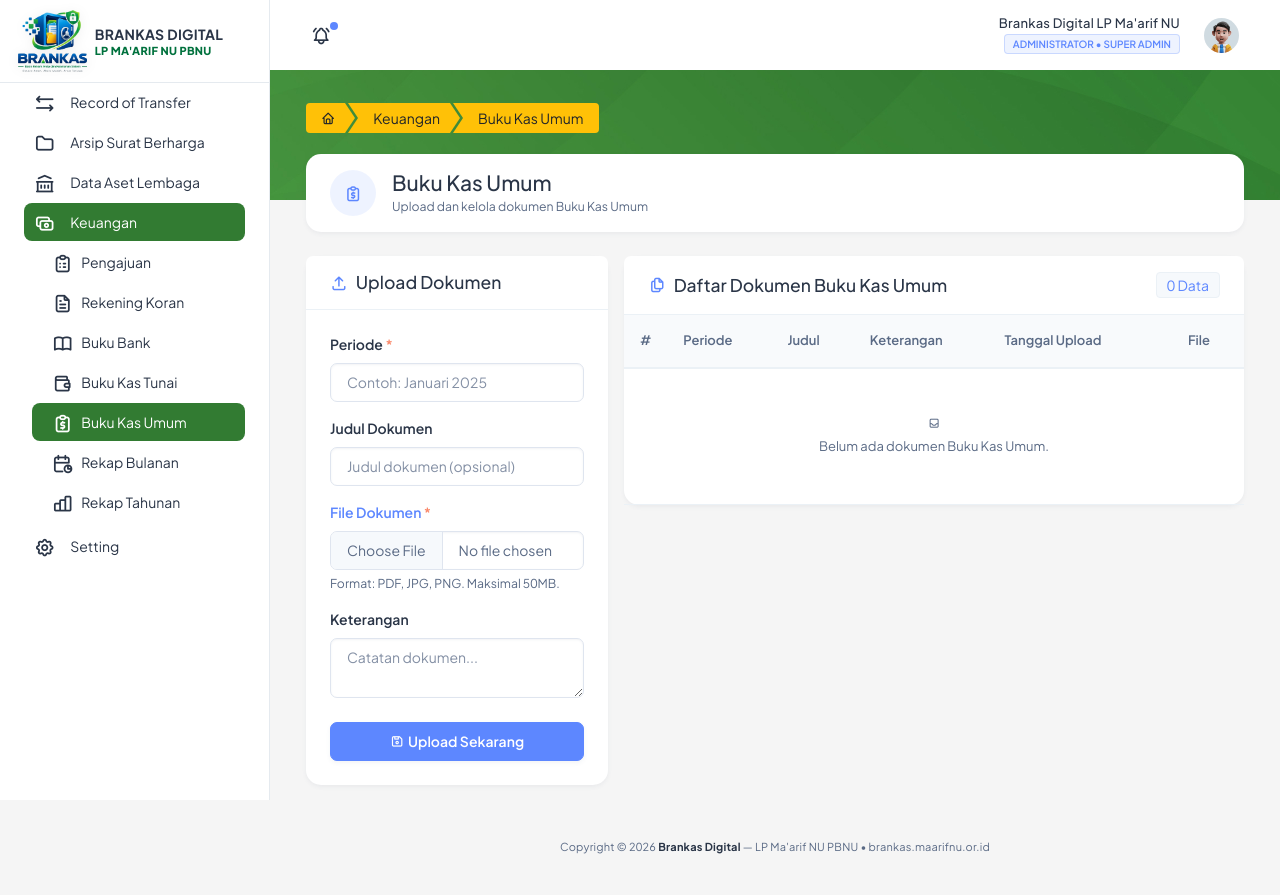
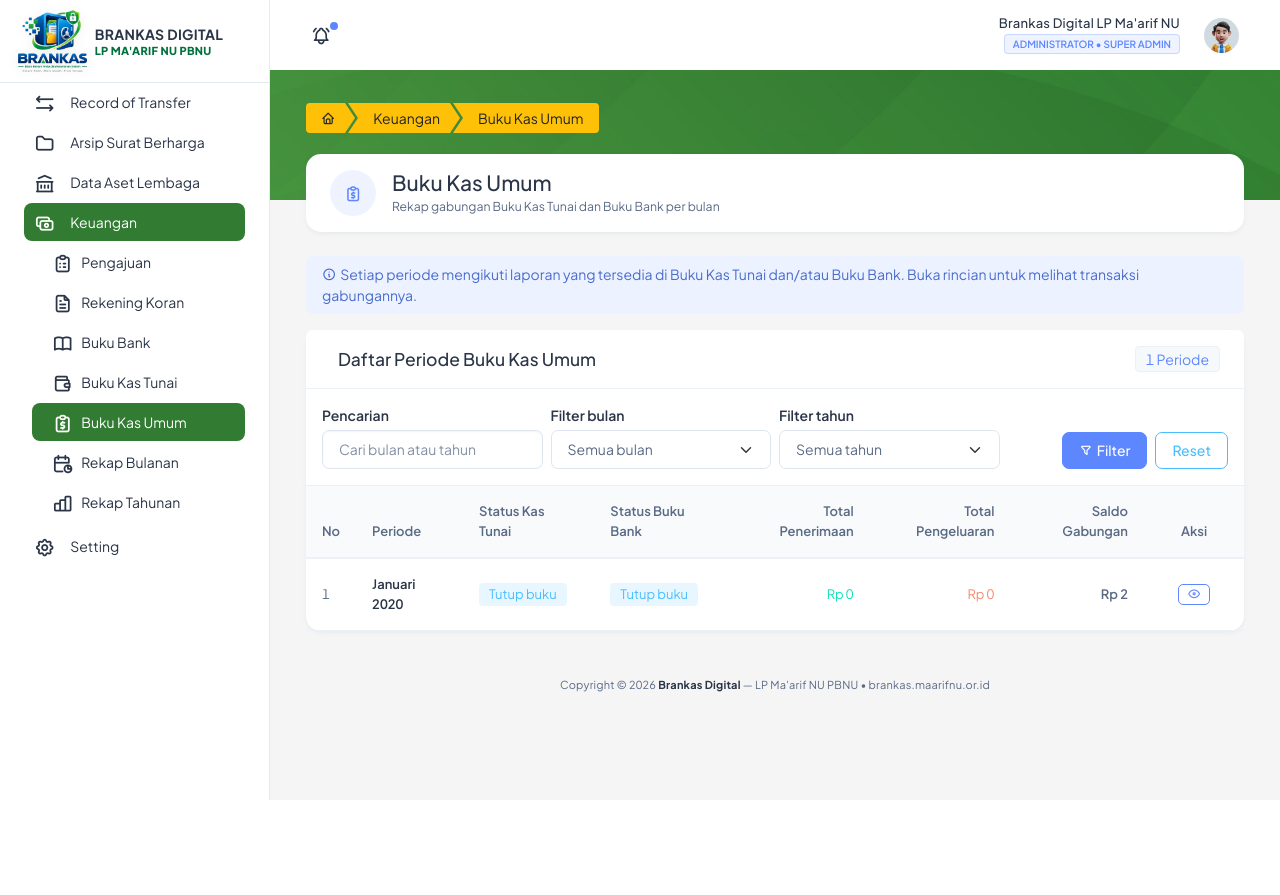
Before and after one commit to devmaarifnu/brankas-digital, a Laravel app: page /keuangan/buku-kas-umum in a window 1280 px wide. After the commit the page ends 800 px from the top, so only its background shows below. Run offline with Laravel 12, Linux system fonts and the light colour scheme; a user stored in the database is signed in; data comes from the database, SQL or seed files in the repository; tables that the repository leaves empty hold one stand-in row (values such as "Sample post"); some libraries are stand-ins or nearby versions.

Commit message:
Add consolidated monthly general cashbook

```diff
--- a/app/Http/Controllers/KeuanganController.php
+++ b/app/Http/Controllers/KeuanganController.php
@@ -912,7 +912,150 @@ class KeuanganController extends Controller {
 
         return back()->with('success', 'Kode akun berhasil dihapus.');
     }
-    public function bukuKasUmum() { return $this->dokumenView('buku_kas_umum', 'Buku Kas Umum', 'keuangan.buku-kas-umum'); }
+    public function bukuKasUmum(Request $request)
+    {
+        $months = [1 => 'Januari', 'Februari', 'Maret', 'April', 'Mei', 'Juni', 'Juli', 'Agustus', 'September', 'Oktober', 'November', 'Desember'];
+        $cashPeriods = KeuanganBukuKasTunai::query()->get(['bulan', 'tahun']);
+        $bankPeriods = KeuanganBukuBank::query()->get(['bulan', 'tahun']);
+        $periods = $cashPeriods->concat($bankPeriods)
+            ->unique(fn ($item) => $item->tahun.'-'.$item->bulan)
+            ->sortByDesc(fn ($item) => $item->tahun * 100 + $item->bulan)
+            ->values();
+        $selectedMonth = $request->query('bulan');
+        $selectedYear = $request->query('tahun');
+        $search = trim((string) $request->query('q', ''));
+        $data = $periods->filter(function ($period) use ($selectedMonth, $selectedYear, $search, $months) {
+            if ($selectedMonth && (int) $period->bulan !== (int) $selectedMonth) return false;
+            if ($selectedYear && (int) $period->tahun !== (int) $selectedYear) return false;
+            if ($search !== '') {
+                $label = mb_strtolower(($months[$period->bulan] ?? $period->bulan).' '.$period->tahun);
+                if (!str_contains($label, mb_strtolower($search))) return false;
+            }
+            return true;
+        })->map(function ($period) {
+            $period->kas_tunai = KeuanganBukuKasTunai::withSum(['transaksi as total_pemasukan' => fn ($query) => $query->where('jenis_transaksi', 'pemasukan')], 'jumlah')
+                ->withSum(['transaksi as total_pengeluaran' => fn ($query) => $query->where('jenis_transaksi', 'pengeluaran')], 'jumlah')
+                ->where('bulan', $period->bulan)->where('tahun', $period->tahun)->first();
+            $period->bank = KeuanganBukuBank::withSum(['transaksi as total_pemasukan' => fn ($query) => $query->where('jenis_transaksi', 'pemasukan')], 'jumlah')
+                ->withSum(['transaksi as total_pengeluaran' => fn ($query) => $query->where('jenis_transaksi', 'pengeluaran')], 'jumlah')
+                ->where('bulan', $period->bulan)->where('tahun', $period->tahun)->first();
+            $period->pemasukan = (float) ($period->kas_tunai->total_pemasukan ?? 0) + (float) ($period->bank->total_pemasukan ?? 0);
+            $period->pengeluaran = (float) ($period->kas_tunai->total_pengeluaran ?? 0) + (float) ($period->bank->total_pengeluaran ?? 0);
+            $period->saldo_awal = (float) ($period->kas_tunai->saldo_awal ?? 0) + (float) ($period->bank->saldo_awal ?? 0);
+            $period->saldo_akhir = $period->saldo_awal + $period->pemasukan - $period->pengeluaran;
+            return $period;
+        })->values();
+        $availableYears = $periods->pluck('tahun')->unique()->sortDesc()->values();
+
+        return view('keuangan.buku-kas-umum', compact('months', 'data', 'availableYears', 'selectedMonth', 'selectedYear', 'search'))
+            ->with('title', 'Buku Kas Umum');
+    }
+
+    public function showBukuKasUmum(Request $request, int $tahun, int $bulan)
+    {
+        abort_unless($bulan >= 1 && $bulan <= 12 && $tahun >= 2000 && $tahun <= 2100, 404);
+        $months = [1 => 'Januari', 'Februari', 'Maret', 'April', 'Mei', 'Juni', 'Juli', 'Agustus', 'September', 'Oktober', 'November', 'Desember'];
+        $periods = KeuanganBukuKasTunai::query()->get(['bulan', 'tahun'])->concat(KeuanganBukuBank::query()->get(['bulan', 'tahun']));
+        $availableYears = $periods->pluck('tahun')->unique()->sortDesc()->values();
+        $selectedMonth = $bulan;
+        $selectedYear = $tahun;
+        abort_unless($selectedMonth >= 1 && $selectedMonth <= 12 && $selectedYear >= 2000 && $selectedYear <= 2100, 404);
+
+        $cashReport = KeuanganBukuKasTunai::with(['transaksi.lampiranFiles'])->where('bulan', $selectedMonth)->where('tahun', $selectedYear)->first();
+        $bankReport = KeuanganBukuBank::with(['transaksi.lampiranFiles'])->where('bulan', $selectedMonth)->where('tahun', $selectedYear)->first();
+        $entries = collect();
+        $openingBalanceCents = 0;
+        $openingCashCents = 0;
+        $openingBankCents = 0;
+
+        foreach ([['report' => $cashReport, 'source' => 'Kas Tunai'], ['report' => $bankReport, 'source' => 'Bank']] as $book) {
+            $report = $book['report'];
+            if (!$report) {
+                continue;
+            }
+
+            $openingBalance = (float) $report->saldo_awal;
+            if ($report->saldo_awal_sumber_id && ($sourceReport = $report->saldoAwalSumber()->first())) {
+                $openingBalance = $book['source'] === 'Kas Tunai'
+                    ? $this->calculateBukuKasTunaiClosingBalance($sourceReport)
+                    : $this->calculateBukuBankClosingBalance($sourceReport);
+            }
+
+            $openingCents = (int) round($openingBalance * 100);
+            $openingBalanceCents += $openingCents;
+            if ($book['source'] === 'Kas Tunai') {
+                $openingCashCents = $openingCents;
+            } else {
+                $openingBankCents = $openingCents;
+            }
+            $entries->push([
+                'tanggal' => Carbon::createFromDate($selectedYear, $selectedMonth, 1),
+                'source' => $book['source'],
+                'kode_akun' => '—',
+                'transaksi' => 'Sisa Saldo Bulan Sebelumnya',
+                'pemasukan' => $openingBalance,
+                'pengeluaran' => null,
+                'saldo' => null,
+                'terverifikasi' => true,
+                'lampiran' => $report->lampiranSaldoAwal()->get(),
+                'report_url' => $book['source'] === 'Kas Tunai'
+                    ? route('keuangan.buku-kas-tunai.show', $report)
+                    : route('keuangan.buku-bank.show', $report),
+                'sort' => '0000-'.$book['source'],
+            ]);
+
+            foreach ($report->transaksi as $transaction) {
+                $entries->push([
+                    'tanggal' => $transaction->tanggal,
+                    'source' => $book['source'],
+                    'kode_akun' => $transaction->kode_akun ?: '—',
+                    'transaksi' => $transaction->transaksi,
+                    'pemasukan' => $transaction->jenis_transaksi === 'pemasukan' ? (float) $transaction->jumlah : null,
+                    'pengeluaran' => $transaction->jenis_transaksi === 'pengeluaran' ? (float) $transaction->jumlah : null,
+                    'saldo' => null,
+                    'terverifikasi' => (bool) $transaction->terverifikasi,
+                    'lampiran' => $transaction->lampiranFiles,
+                    'report_url' => $book['source'] === 'Kas Tunai'
+                        ? route('keuangan.buku-kas-tunai.show', $report)
+                        : route('keuangan.buku-bank.show', $report),
+                    'sort' => $transaction->tanggal->format('Y-m-d').'-'.str_pad((string) $transaction->id, 12, '0', STR_PAD_LEFT),
+                ]);
+            }
+        }
+
+        $sourceFilter = $request->query('sumber', 'semua');
+        $search = trim((string) $request->query('q', ''));
+        if (in_array($sourceFilter, ['Kas Tunai', 'Bank'], true)) {
+            $entries = $entries->where('source', $sourceFilter);
+        }
+        $entries = $entries->sortBy('sort')->values();
+        $displayOpeningBalanceCents = $sourceFilter === 'Kas Tunai'
+            ? $openingCashCents
+            : ($sourceFilter === 'Bank' ? $openingBankCents : $openingBalanceCents);
+        $runningBalanceCents = $displayOpeningBalanceCents;
+        foreach ($entries as $index => $entry) {
+            if ($entry['transaksi'] !== 'Sisa Saldo Bulan Sebelumnya') {
+                $runningBalanceCents += (int) round(((float) ($entry['pemasukan'] ?? 0) - (float) ($entry['pengeluaran'] ?? 0)) * 100);
+            }
+            $entry['saldo'] = $runningBalanceCents / 100;
+            $entries[$index] = $entry;
+        }
+
+        if ($search !== '') {
+            $needle = mb_strtolower($search);
+            $entries = $entries->filter(fn ($entry) => str_contains(mb_strtolower(implode(' ', [$entry['source'], $entry['kode_akun'], $entry['transaksi']])), $needle))->values();
+        }
+
+        $transactionEntries = $entries->reject(fn ($entry) => $entry['transaksi'] === 'Sisa Saldo Bulan Sebelumnya');
+        $totalPemasukan = $transactionEntries->sum(fn ($entry) => (float) ($entry['pemasukan'] ?? 0));
+        $totalPengeluaran = $transactionEntries->sum(fn ($entry) => (float) ($entry['pengeluaran'] ?? 0));
+        $availableYears = $periods->pluck('tahun')->unique()->sortDesc()->values();
+
+        return view('keuangan.buku-kas-umum-detail', compact(
+            'months', 'periods', 'selectedMonth', 'selectedYear', 'availableYears', 'cashReport', 'bankReport',
+            'entries', 'sourceFilter', 'search', 'totalPemasukan', 'totalPengeluaran', 'openingBalanceCents', 'displayOpeningBalanceCents'
+        ))->with('title', 'Buku Kas Umum');
+    }
     public function rekapBulanan() {
         $data = KeuanganRekapBulanan::orderBy('tahun','desc')->orderBy('id','desc')->get();
         return view('keuangan.rekap-bulanan', compact('data'))->with('title','Rekap Bulanan');
--- a/resources/views/keuangan/buku-kas-umum.blade.php
+++ b/resources/views/keuangan/buku-kas-umum.blade.php
@@ -1,6 +1,6 @@
-@extends("template.layout")
-@section("navbar") @include("template.nav") @endsection
-@section("container")
+@extends('template.layout')
+@section('navbar') @include('template.nav') @endsection
+@section('container')
 <div class="container-fluid">
     <nav class="mt-2 mb-3" aria-label="breadcrumb">
         <ul id="breadcrumb" class="mb-0">
@@ -10,106 +10,54 @@
         </ul>
     </nav>
 
-    {{-- Top Header Card --}}
     <div class="card shadow-sm border-0 rounded-3 mb-4" style="border: 1px solid #ebf1f6;">
         <div class="card-body py-3 px-4 d-flex align-items-center gap-3">
-            <div class="rounded-circle d-flex align-items-center justify-content-center" style="background: rgba(93, 135, 255, 0.1); width: 46px; height: 46px; min-width: 46px;">
-                <i class="ti ti-report-money fs-5" style="color: #5D87FF;"></i>
-            </div>
-            <div>
-                <h4 class="mb-0 fw-bold text-dark">Buku Kas Umum</h4>
-                <small class="text-muted">Upload dan kelola dokumen Buku Kas Umum</small>
-            </div>
+            <div class="rounded-circle d-flex align-items-center justify-content-center" style="background: rgba(93, 135, 255, 0.1); width: 46px; height: 46px; min-width: 46px;"><i class="ti ti-report-money fs-5" style="color: #5D87FF;"></i></div>
+            <div><h4 class="mb-0 fw-bold text-dark">Buku Kas Umum</h4><small class="text-muted">Rekap gabungan Buku Kas Tunai dan Buku Bank per bulan</small></div>
         </div>
     </div>
 
-    @if(session("success"))
-    <div class="alert alert-success alert-dismissible fade show border-0 shadow-sm">
-        <i class="ti ti-check me-2 text-success fs-5"></i>{{ session("success") }}
-        <button type="button" class="btn-close" data-bs-dismiss="alert"></button>
-    </div>
-    @endif
+    @if(session('success'))<div class="alert alert-success alert-dismissible fade show border-0 shadow-sm"><i class="ti ti-check me-2"></i>{{ session('success') }}<button type="button" class="btn-close" data-bs-dismiss="alert"></button></div>@endif
+    @if(session('error'))<div class="alert alert-danger alert-dismissible fade show border-0 shadow-sm"><i class="ti ti-alert-circle me-2"></i>{{ session('error') }}<button type="button" class="btn-close" data-bs-dismiss="alert"></button></div>@endif
 
-    <div class="row g-3">
-        <div class="col-lg-4">
+    <div class="alert alert-primary bg-light-primary border-0 py-2 px-3 mb-3"><i class="ti ti-info-circle me-1"></i>Setiap periode mengikuti laporan yang tersedia di Buku Kas Tunai dan/atau Buku Bank. Buka rincian untuk melihat transaksi gabungannya.</div>
+
     <div class="card shadow-sm border-0 rounded-3" style="border: 1px solid #ebf1f6;">
-                <div class="card-header bg-white border-bottom py-3 px-4">
-                    <h5 class="mb-0 fw-bold text-dark d-flex align-items-center gap-2">
-                        <i class="ti ti-upload" style="color: #5D87FF;"></i>
-                        <span>Upload Dokumen</span>
-                    </h5>
-                </div>
-                <div class="card-body p-4">
-                    <form action="{{ route("keuangan.dokumen.store") }}" method="POST" enctype="multipart/form-data">
-                        @csrf
-                        <input type="hidden" name="jenis" value="buku_kas_umum">
-                        <div class="mb-3">
-                            <label class="form-label fw-semibold">Periode <span class="text-danger">*</span></label>
-                            <input type="text" class="form-control" name="periode" required placeholder="Contoh: Januari 2025">
-                        </div>
-                        <div class="mb-3">
-                            <label class="form-label fw-semibold">Judul Dokumen</label>
-                            <input type="text" class="form-control" name="judul" placeholder="Judul dokumen (opsional)">
-                        </div>
-                        <div class="mb-3">
-                            <label class="form-label fw-semibold text-primary">File Dokumen <span class="text-danger">*</span></label>
-                            <input type="file" class="form-control" name="file_path" required accept="application/pdf,image/*">
-                            <div class="form-text">Format: PDF, JPG, PNG. Maksimal 50MB.</div>
-                        </div>
-                        <div class="mb-4">
-                            <label class="form-label fw-semibold">Keterangan</label>
-                            <textarea class="form-control" name="keterangan" rows="2" placeholder="Catatan dokumen..."></textarea>
-                        </div>
-                        <button type="submit" class="btn btn-primary fw-semibold w-100 py-2 shadow-sm">
-                            <i class="ti ti-device-floppy me-1"></i>Upload Sekarang
-                        </button>
-                    </form>
-                </div>
-            </div>
-        </div>
-        <div class="col-lg-8">
-            <div class="card shadow-sm border-0 rounded-3" style="border: 1px solid #ebf1f6;">
-                <div class="card-header bg-white border-bottom py-3 px-4 d-flex justify-content-between align-items-center">
-                    <h5 class="mb-0 fw-bold text-dark d-flex align-items-center gap-2">
-                        <i class="ti ti-files" style="color: #5D87FF;"></i>
-                        <span>Daftar Dokumen Buku Kas Umum</span>
-                    </h5>
-                    <span class="badge bg-light text-primary border">{{ $data->count() }} Data</span>
+        <div class="card-header bg-white border-bottom py-3 px-4 d-flex justify-content-between align-items-center flex-wrap gap-2">
+            <h5 class="mb-0 fw-bold text-dark d-flex align-items-center gap-2"><i class="ti ti-calendar-month" style="color: #5D87FF;"></i>Daftar Periode Buku Kas Umum</h5>
+            <span class="badge bg-light text-primary border">{{ $data->count() }} Periode</span>
         </div>
         <div class="card-body p-0">
+            <form method="GET" action="{{ route('keuangan.buku-kas-umum') }}" class="row g-2 p-3 border-bottom align-items-end">
+                <div class="col-xl-3 col-md-4"><label class="form-label mb-1" for="filter-cari">Pencarian</label><input type="search" class="form-control" id="filter-cari" name="q" value="{{ $search }}" placeholder="Cari bulan atau tahun"></div>
+                <div class="col-xl-3 col-md-4">
+                    <label class="form-label mb-1" for="filter-bulan">Filter bulan</label>
+                    <select class="form-select" id="filter-bulan" name="bulan"><option value="">Semua bulan</option>@foreach($months as $monthNumber => $monthName)<option value="{{ $monthNumber }}" @selected((string) $selectedMonth === (string) $monthNumber)>{{ $monthName }}</option>@endforeach</select>
+                </div>
+                <div class="col-xl-3 col-md-4">
+                    <label class="form-label mb-1" for="filter-tahun">Filter tahun</label>
+                    <select class="form-select" id="filter-tahun" name="tahun"><option value="">Semua tahun</option>@foreach($availableYears as $year)<option value="{{ $year }}" @selected((string) $selectedYear === (string) $year)>{{ $year }}</option>@endforeach</select>
+                </div>
+                <div class="col-xl-3 col-md-12 d-flex flex-nowrap align-items-end justify-content-xl-end gap-2"><button type="submit" class="btn btn-primary flex-shrink-0"><i class="ti ti-filter me-1"></i>Filter</button><a href="{{ route('keuangan.buku-kas-umum') }}" class="btn btn-outline-secondary flex-shrink-0">Reset</a></div>
+            </form>
+
             <div class="table-responsive">
                 <table class="table table-hover align-middle mb-0">
-                            <thead style="background: #f8fafc; border-bottom: 2px solid #ebf1f6;">
+                    <thead style="background: #f8fafc; border-bottom: 2px solid #ebf1f6;"><tr><th class="ps-3" width="50">No</th><th>Periode</th><th>Status Kas Tunai</th><th>Status Buku Bank</th><th class="text-end">Total Penerimaan</th><th class="text-end">Total Pengeluaran</th><th class="text-end">Saldo Gabungan</th><th class="text-center pe-3" width="100">Aksi</th></tr></thead>
+                    <tbody>
+                        @forelse($data as $index => $period)
                         <tr>
-                                    <th class="ps-3" width="40">#</th>
-                                    <th>Periode</th>
-                                    <th>Judul</th>
-                                    <th>Keterangan</th>
-                                    <th>Tanggal Upload</th>
-                                    <th class="pe-3 text-center" width="90">File</th>
-                                </tr>
-                            </thead>
-                            <tbody>
-                                @forelse($data as $i => $item)
-                                <tr>
-                                    <td class="ps-3">{{ $i+1 }}</td>
-                                    <td class="fw-semibold text-dark">{{ $item->periode }}</td>
-                                    <td>{{ $item->judul ?? "-" }}</td>
-                                    <td><small class="text-muted">{{ $item->keterangan ?? "-" }}</small></td>
-                                    <td><small class="text-muted">{{ $item->created_at->format("d/m/Y") }}</small></td>
-                                    <td class="pe-3 text-center">
-                                        <a href="{{ asset($item->file_path) }}" target="_blank" class="btn btn-sm btn-outline-primary py-0 px-2" title="Lihat Dokumen">
-                                            <i class="ti ti-eye"></i>
-                                        </a>
-                                    </td>
+                            <td class="ps-3">{{ $index + 1 }}</td>
+                            <td class="fw-semibold text-dark">{{ $months[$period->bulan] ?? $period->bulan }} {{ $period->tahun }}</td>
+                            <td>@if($period->kas_tunai)<span class="badge {{ $period->kas_tunai->ditutup_pada ? 'bg-light-secondary text-secondary' : 'bg-light-success text-success' }}">{{ $period->kas_tunai->ditutup_pada ? 'Tutup buku' : 'Terbuka' }}</span>@else<span class="text-muted">Belum ada</span>@endif</td>
+                            <td>@if($period->bank)<span class="badge {{ $period->bank->ditutup_pada ? 'bg-light-secondary text-secondary' : 'bg-light-success text-success' }}">{{ $period->bank->ditutup_pada ? 'Tutup buku' : 'Terbuka' }}</span>@else<span class="text-muted">Belum ada</span>@endif</td>
+                            <td class="text-end text-success">Rp {{ number_format($period->pemasukan, 0, ',', '.') }}</td>
+                            <td class="text-end text-danger">Rp {{ number_format($period->pengeluaran, 0, ',', '.') }}</td>
+                            <td class="text-end fw-semibold">Rp {{ number_format($period->saldo_akhir, 0, ',', '.') }}</td>
+                            <td class="text-center pe-3"><a href="{{ route('keuangan.buku-kas-umum.show', [$period->tahun, $period->bulan]) }}" class="btn btn-sm btn-outline-primary py-0 px-2" title="Lihat rincian"><i class="ti ti-eye"></i></a></td>
                         </tr>
                         @empty
-                                <tr>
-                                    <td colspan="6" class="text-center text-muted py-5">
-                                        <i class="ti ti-inbox fs-2 d-block mb-2 text-muted"></i>
-                                        Belum ada dokumen Buku Kas Umum.
-                                    </td>
-                                </tr>
+                        <tr><td colspan="8" class="text-center text-muted py-5"><i class="ti ti-inbox fs-2 d-block mb-2"></i>Belum ada laporan pada periode yang dipilih.</td></tr>
                         @endforelse
                     </tbody>
                 </table>
@@ -117,6 +65,4 @@
         </div>
     </div>
 </div>
-    </div>
-</div>
 @endsection
--- a/routes/web.php
+++ b/routes/web.php
@@ -115,6 +115,7 @@ Route::middleware('mustlogin')->group(function () {
     Route::post('/keuangan/buku-kas-tunai/{bukuKasTunai}/transaksi/{transaksi}/verify', [KeuanganController::class, 'toggleBukuKasTunaiTransaksi'])->name('keuangan.buku-kas-tunai.transaksi.verify');
     Route::post('/keuangan/buku-kas-tunai/{bukuKasTunai}/transaksi/{transaksi}/delete', [KeuanganController::class, 'destroyBukuKasTunaiTransaksi'])->name('keuangan.buku-kas-tunai.transaksi.destroy');
     Route::post('/keuangan/buku-kas-tunai/{bukuKasTunai}/delete', [KeuanganController::class, 'destroyBukuKasTunai'])->name('keuangan.buku-kas-tunai.destroy');
+    Route::get('/keuangan/buku-kas-umum/{tahun}/{bulan}', [KeuanganController::class, 'showBukuKasUmum'])->name('keuangan.buku-kas-umum.show');
     Route::get('/keuangan/buku-kas-umum', [KeuanganController::class, 'bukuKasUmum'])->name('keuangan.buku-kas-umum');
     Route::get('/keuangan/rekap-bulanan', [KeuanganController::class, 'rekapBulanan'])->name('keuangan.rekap-bulanan');
     Route::get('/keuangan/rekap-tahunan', [KeuanganController::class, 'rekapTahunan'])->name('keuangan.rekap-tahunan');
```
Also changed, not shown: resources/views/keuangan/buku-kas-umum-detail.blade.php (added, +126 -0 lines). Lines whose indentation alone changed are shown as unchanged.
